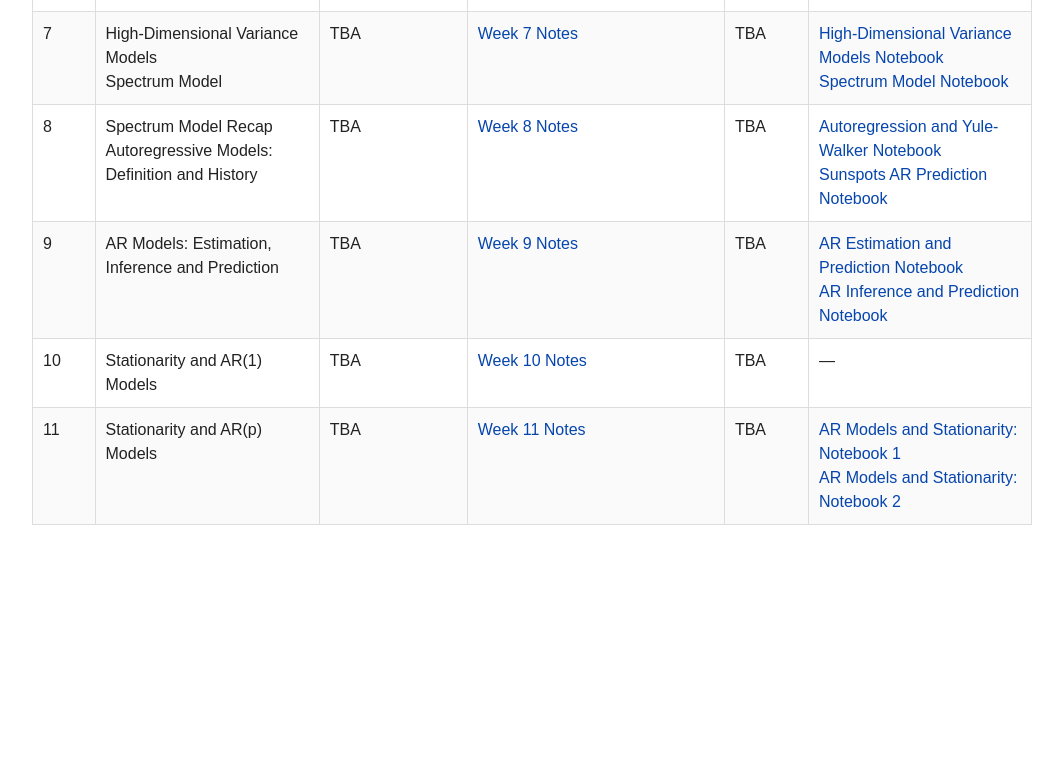
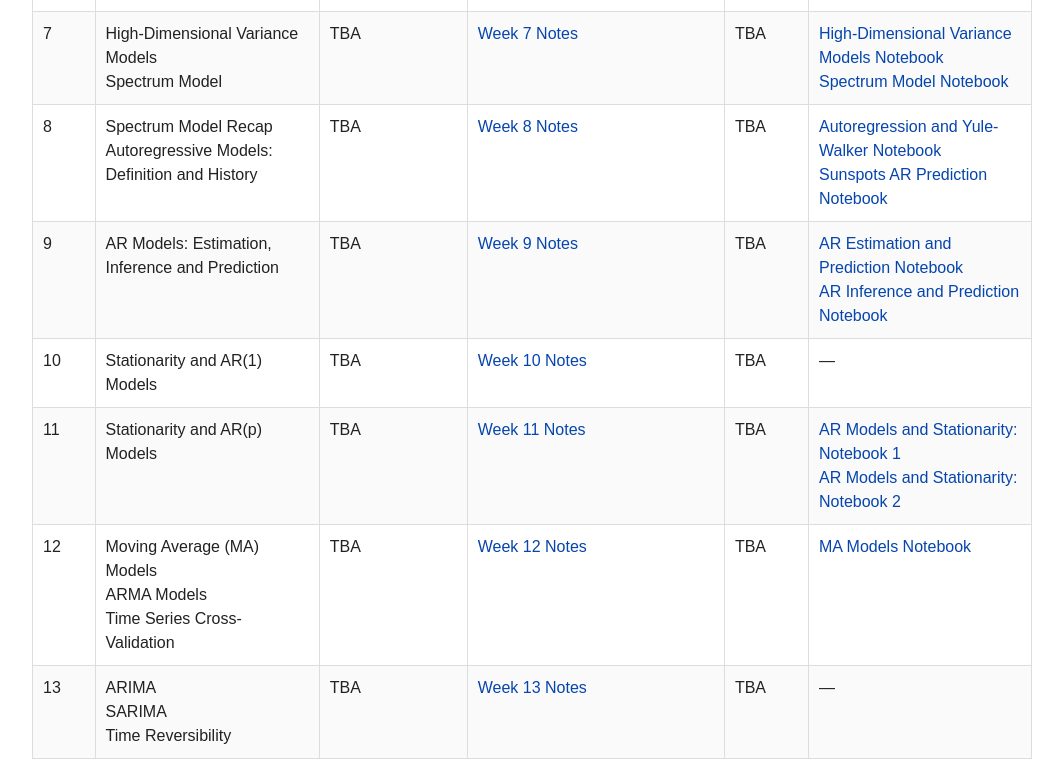
Before and after one commit to sabyasachic/sabyasachic.github.io, a plain HTML site: page index.html in a window 1280 px wide. Shown: the part 1488-2271 px from the top of the page, without its empty margins (108-1171 px from the left). Before the commit the page ends 2053 px from the top, so only its background shows below. Drawn offline with Linux system fonts and the light colour scheme.

Commit message:
Update index.html

```diff
--- a/index.html
+++ b/index.html
@@ -273,6 +273,42 @@ Stationarity and AR(p) Models
 </td>
 </tr>
 
+<!-- WEEK 12 -->
+
+<tr>
+<td>12</td>
+<td>
+Moving Average (MA) Models<br>
+ARMA Models<br>
+Time Series Cross-Validation
+</td>
+<td>TBA</td>
+<td>
+<a href="Week12.pdf">Week 12 Notes</a>
+</td>
+<td>TBA</td>
+<td>
+<a href="https://nbviewer.org/url/sabyasachic.github.io/courses/stat-429-fall-2026/MA_models.ipynb">MA Models Notebook</a>
+</td>
+</tr>
+
+<!-- WEEK 13 -->
+
+<tr>
+<td>13</td>
+<td>
+ARIMA<br>
+SARIMA<br>
+Time Reversibility
+</td>
+<td>TBA</td>
+<td>
+<a href="Week13.pdf">Week 13 Notes</a>
+</td>
+<td>TBA</td>
+<td>&mdash;</td>
+</tr>
+
 </table>
 
 </body>
```
